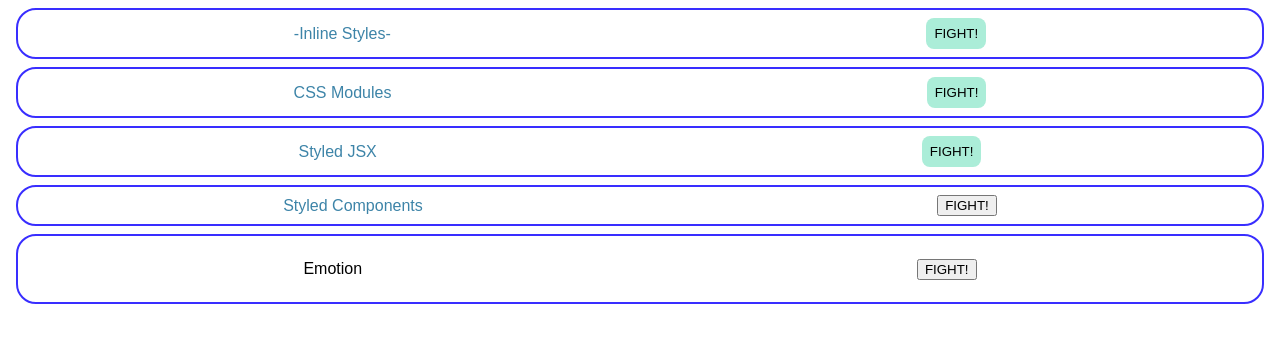
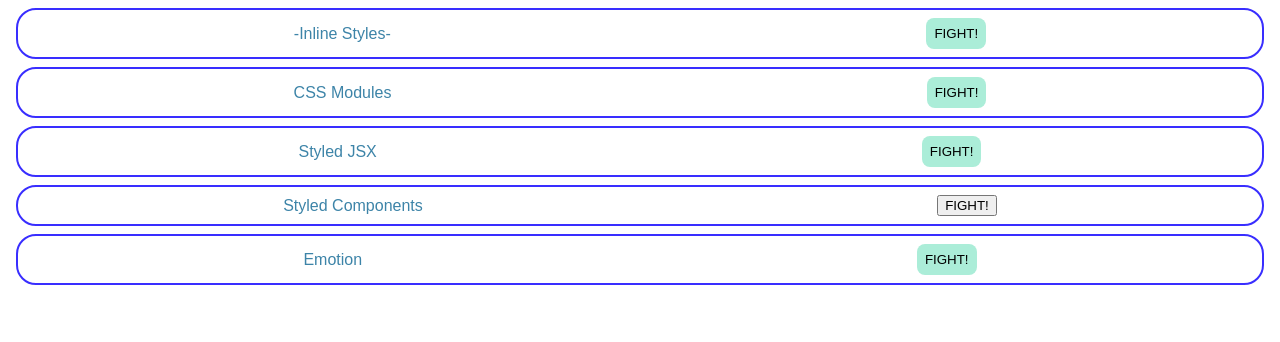
Before and after one commit to gadname/React_CssModules, a React (Create React App) app: page / in a window 1280 px wide. Shown: the top 342 px of the page. Built offline with nearby package versions, Linux system fonts and the light colour scheme.

Commit message:
Update Emotion.jsx

```diff
--- a/src/components/Emotion.jsx
+++ b/src/components/Emotion.jsx
@@ -1,5 +1,6 @@
 /** @jsxImportSource @emotion/react */
 import { jsx, css } from "@emotion/react";
+import styled from "@emotion/styled";
 export const Emotion = () => {
   const containerStyle = css`
     border: solid 2px #392eff;
@@ -16,8 +17,18 @@
   });
   return (
     <div css={containerStyle}>
-      <p>Emotion</p>
-      <button>FIGHT!</button>
+      <p css={titlestyle}>Emotion</p>
+      <SButton>FIGHT!</SButton>
     </div>
   );
 };
+
+const SButton = styled.button`
+    background-color: #abedd8;
+    border: none;
+    padding: 8px;
+    border-radius: 8px;
+    &:hover {
+        background-color: #46cdcf;
+        color: #fff;
+        cursor: pointer;`;
```
